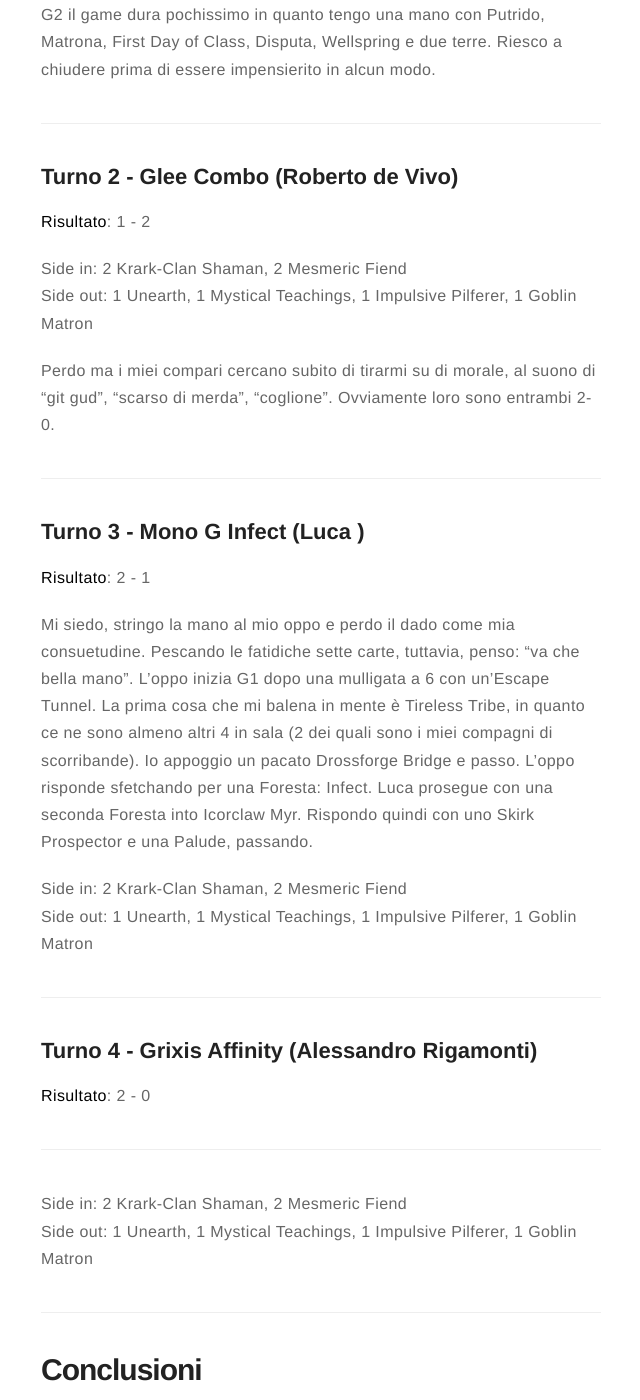
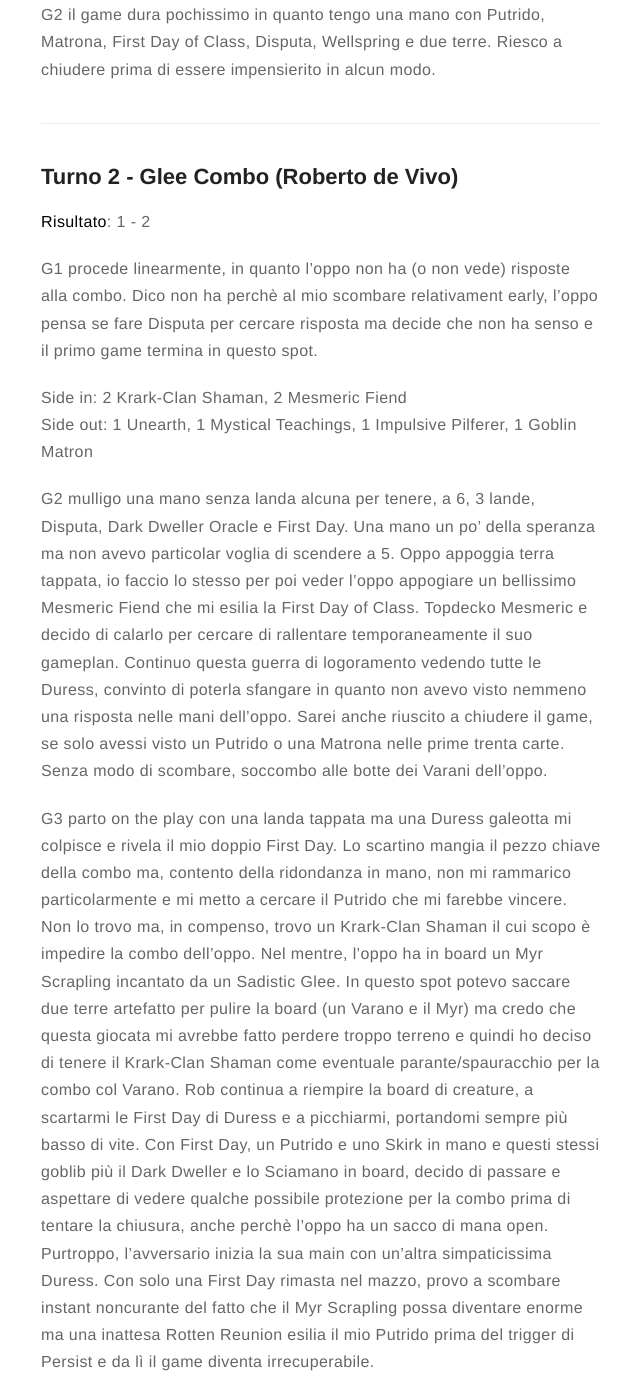
Before and after one commit to EliaTogni/EliaTogni.github.io, a Jekyll site: the page built from _posts/2024-06-28-Report_1_Tappa-Lega_Martesana_Road_to_Roma_2024.markdown, in a window 1280 px wide and 1400 px high, scrolled down 3767 px. Shown: the whole window, without its empty margins (319-959 px from the left). Built offline with Jekyll 4.4.1, drawn with Linux system fonts in a browser that asks for light colours; nearby versions of some CDN libraries; comment, search, counter and statistics services are not loaded; some of the changed text lies outside the part shown.

Commit message:
Report Lega Pauper Martesana 24-06-28 v5

```diff
--- a/_posts/2024-06-28-Report_1_Tappa-Lega_Martesana_Road_to_Roma_2024.markdown
+++ b/_posts/2024-06-28-Report_1_Tappa-Lega_Martesana_Road_to_Roma_2024.markdown
@@ -97,40 +97,48 @@
 ## Turno 2 - Glee Combo (Roberto de Vivo)
 **Risultato**: 1 - 2
 
+G1 procede linearmente, in quanto l'oppo non ha (o non vede) risposte alla combo. Dico non ha perchè al mio scombare relativament early, l'oppo pensa se fare Disputa per cercare risposta ma decide che non ha senso e il primo game termina in questo spot.
 
 
 Side in: 2 Krark-Clan Shaman, 2 Mesmeric Fiend<br />
 Side out: 1 Unearth, 1 Mystical Teachings, 1 Impulsive Pilferer, 1 Goblin Matron<br />
 
+G2 mulligo una mano senza landa alcuna per tenere, a 6, 3 lande, Disputa, Dark Dweller Oracle e First Day. Una mano un po' della speranza ma non avevo particolar voglia di scendere a 5. Oppo appoggia terra tappata, io faccio lo stesso per poi veder l'oppo appogiare un bellissimo Mesmeric Fiend che mi esilia la First Day of Class. Topdecko Mesmeric e decido di calarlo per cercare di rallentare temporaneamente il suo gameplan. Continuo questa guerra di logoramento vedendo tutte le Duress, convinto di poterla sfangare in quanto non avevo visto nemmeno una risposta nelle mani dell'oppo. Sarei anche riuscito a chiudere il game, se solo avessi visto un Putrido o una Matrona nelle prime trenta carte. Senza modo di scombare, soccombo alle botte dei Varani dell'oppo.
 
-Perdo ma i miei compari cercano subito di tirarmi su di morale, al suono di "git gud", "scarso di merda", "coglione". Ovviamente loro sono entrambi 2-0.
+G3 parto on the play con una landa tappata ma una Duress galeotta mi colpisce e rivela il mio doppio First Day. Lo scartino mangia il pezzo chiave della combo ma, contento della ridondanza in mano, non mi rammarico particolarmente e mi metto a cercare il Putrido che mi farebbe vincere. Non lo trovo ma, in compenso, trovo un Krark-Clan Shaman il cui scopo è impedire la combo dell'oppo. Nel mentre, l'oppo ha in board un Myr Scrapling incantato da un Sadistic Glee. In questo spot potevo saccare due terre artefatto per pulire la board (un Varano e il Myr) ma credo che questa giocata mi avrebbe fatto perdere troppo terreno e quindi ho deciso di tenere il Krark-Clan Shaman come eventuale parante/spauracchio per la combo col Varano. Rob continua a riempire la board di creature, a scartarmi le First Day di Duress e a picchiarmi, portandomi sempre più basso di vite. Con First Day, un Putrido e uno Skirk in mano e questi stessi goblib più il Dark Dweller e lo Sciamano in board, decido di passare e aspettare di vedere qualche possibile protezione per la combo prima di tentare la chiusura, anche perchè l'oppo ha un sacco di mana open. Purtroppo, l'avversario inizia la sua main con un'altra simpaticissima Duress. Con solo una First Day rimasta nel mazzo, provo a scombare instant noncurante del fatto che il Myr Scrapling possa diventare enorme ma una inattesa Rotten Reunion esilia il mio Putrido prima del trigger di Persist e da lì il game diventa irrecuperabile.
+
+Perdo ma i miei compari cercano subito di tirarmi su di morale, al suono di "git gud", "scarso di merda", "coglione". Ovviamente loro sono entrambi 2-0. Fuori mi mostro forte ed impassibile ai loro insulti mentre dentro sono in una valle di lacrime.
 
 ---
 
-## Turno 3 - Mono G Infect (Luca )
+## Turno 3 - Mono G Infect (Luca Mantegazza)
 **Risultato**: 2 - 1
 
-Mi siedo, stringo la mano al mio oppo e perdo il dado come mia consuetudine. Pescando le fatidiche sette carte, tuttavia, penso: "va che bella mano". L'oppo inizia G1 dopo una mulligata a 6 con un'Escape Tunnel. La prima cosa che mi balena in mente è Tireless Tribe, in quanto ce ne sono almeno altri 4 in sala (2 dei quali sono i miei compagni di scorribande). Io appoggio un pacato Drossforge Bridge e passo. L'oppo risponde sfetchando per una Foresta: Infect. Luca prosegue con una seconda Foresta into Icorclaw Myr. Rispondo quindi con uno Skirk Prospector e una Palude, passando.
+Mi siedo, stringo la mano al mio oppo e perdo il dado come mia consuetudine. Pescando le fatidiche sette carte, tuttavia, penso: "va che bella mano". L'oppo inizia G1 dopo una mulligata a 6 con un'Escape Tunnel. La prima cosa che mi balena in mente è Tireless Tribe, in quanto ce ne sono almeno altri 4 in sala (2 dei quali sono i miei compagni di scorribande). Io appoggio un pacato Drossforge Bridge e passo. L'oppo risponde sfetchando per una Foresta: Infect. Luca prosegue con una seconda Foresta into Icorclaw Myr. Rispondo quindi con uno Skirk Prospector e una Palude, passando. L'oppo appoggia Lotus Petal e attacca. In mano ho il resto della combo ma non ho nè Unearth nè un altro Skirk quindi decido di non bloccare, sperando che non sia lethal. Spoiler: era lethal.
 
 Side in: 2 Krark-Clan Shaman, 2 Mesmeric Fiend<br />
 Side out: 1 Unearth, 1 Mystical Teachings, 1 Impulsive Pilferer, 1 Goblin Matron<br />
 
-
+G2 e G3 i game si risolvono allo stesso modo: G2 l'oppo sacrifica entrambi i suoi Auguri di LLanowar per pompare l'Elfa Scintillante e mandarmi a 7 segnalini veleno ma riesco ad appoggiare Krark-Clan Shaman preso di Matrona e a pulire la board, garantendomi il tempo necessario per chiudere.
+G3 invece l'oppo lancia due Elfe Scintillanti per una partenza più aggressiva ma riesco di nuovo a vedere Matrona into Sciamano e chiudere il turno dopo.
 
 ---
 
 ## Turno 4 - Grixis Affinity (Alessandro Rigamonti)
 **Risultato**: 2 - 0
 
----
+Nuovo turno, vecchio compare di lega nonchè comparsa abituale dei miei report. Il buon Rigo gioca Grixis Affinity che è un matchup tanto divertente da giocare quanto brutto imho: tra botti, removal, counter e graveyard hate, bisogna giocare attorno ad ogni risposta possibile e i game tendono sempre a durare un sacco.
+
+G1 non ricordo nulla se non di aver scombato relativamente presto. Ormai ho una certa età e la memoria non è più quella di una volta.
 
 
-Side in: 2 Krark-Clan Shaman, 2 Mesmeric Fiend<br />
-Side out: 1 Unearth, 1 Mystical Teachings, 1 Impulsive Pilferer, 1 Goblin Matron<br />
+Side in: 3 Cast into the Fire, 2 Gorilla Shaman, 2 Red Elemental Blast <br />
+Side out: 1 Mystical Teachings, 2 Impulsive Pilferer, 1 Goblin Matron, 1 Blood Fountain, 1 Eviscerator's Insight, 1 Ichor Wellspring< br />
 
+
+G2 la dea bendata mi assiste e, mentre mi permetto di tenere una mano discreta, l'oppo è obbligato a scendere a 5 per cercare delle lande. Lande che si mangiano subito un bel Cast into the Fire, rallentando ulteriormente il mio oppo. Il game prosegue senza grandi colpi di scena fino a quando Rigo appoggia sia Nihil Spellbomb che Krark-Clan Shaman ai quali devo trovare risposta per vincere. Ho in board entrambe le creature fondamentali della combo e una mano altrettanto gonfia grazie ad una disputa in end: First Dat, 2 Putridi, 2 Skirk, una Duress, una Matrona, un Cast into the Fire e un Unearth.Con una Duress tolgo un counter dalla mano dell'oppo e provo a fare Cast su Nihil. L'oppo risponde attivando l'abilità dello Shaman saccando due artefatti e io casto First Day saccando Putrido e Skirk. Rigo risponde esiliandomi il Putrido in risposta al trigger di Persist ma, a questo punto, so già che i suoi tre botti in mano non possono fermarmi e scombo.
 
 ---
 
-
 # Conclusioni
-Ringrazio innanzitutto gli amici della Lega Pauper Martesana per la calorosa accoglienza nonostante la nostra invasione di campo. Vi aspettiamo
+A fine serata sia io che Brogna siamo 3-1 e ci posizioneremo rispettivamente quinto e sesto per rating. Invece, Tireless Trivo ancora una volta dà lezioni di Magic a tutti e chiude 4-0, undefeated e primo in classifica. Questa tappa non mi ha aiutato a farmi un'opinione su Teachings in quanto non l'ho letteralmente mai tirata (anche perchè la sidavo sempre fuori lol) ma la ritengo comunque una tech intelligente e continuerò a testarla. Concludo ringraziando gli amici della Lega Pauper Martesana per la calorosa accoglienza, nonostante la nostra invasione di campo.
```
